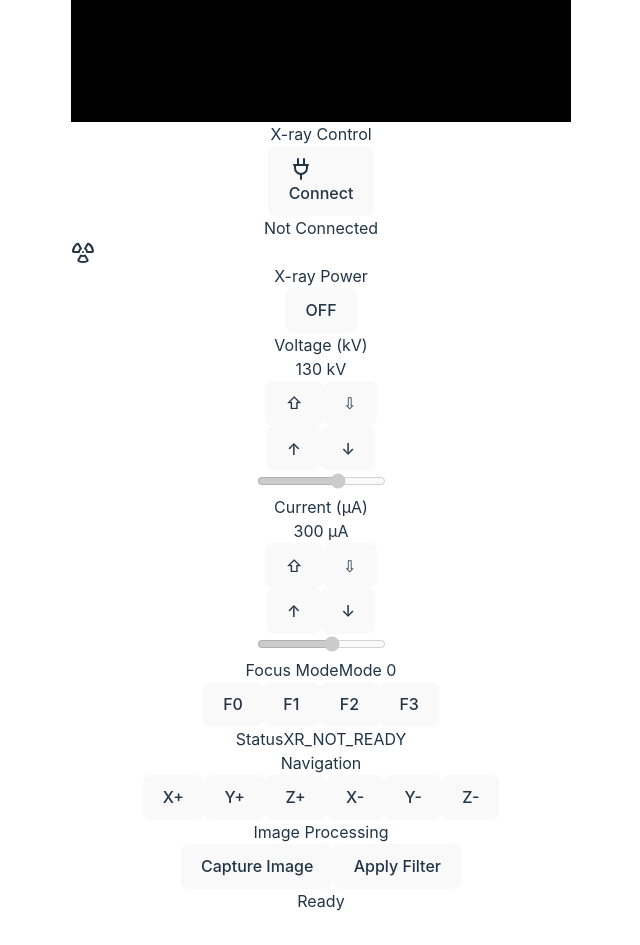
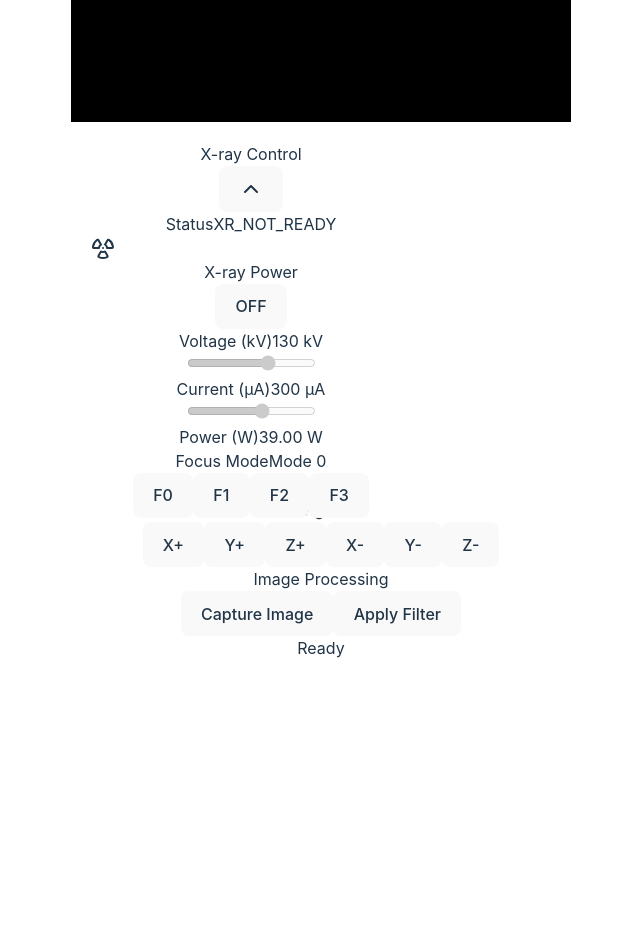
Before and after one commit to YulkonFU/React-Tailwind, a React (Vite) app: page / in a window 1280 px wide. Shown: the part 500-1445 px from the top of the page, without its empty margins (319-959 px from the left). After the commit the page ends 1192 px from the top, so only its background shows below. Built offline with nearby package versions, Linux system fonts and the light colour scheme.

Commit message:
XrayControl update complete

```diff
--- a/src/components/XrayControl.jsx
+++ b/src/components/XrayControl.jsx
@@ -1,60 +1,27 @@
-import { useState } from "react";
-import { Radiation, AlertTriangle, Plug2 } from "lucide-react";
+import { useState, useEffect } from "react";
+import { Radiation, AlertTriangle, ChevronUp, ChevronDown } from "lucide-react";
 
 const XrayControl = () => {
   const [xrayState, setXrayState] = useState({
-    connected: false,
     isPowered: false,
     isWarmedUp: false,
     voltage: 130,
     current: 300,
-    focus: 0, // 0-3 之间的离散值
+    focus: 0,
     status: "XR_NOT_READY",
   });
 
   const [showWarning, setShowWarning] = useState(false);
   const [warningMessage, setWarningMessage] = useState("");
+  const [position, setPosition] = useState({ x: 20, y: 20 });
+  const [isDragging, setIsDragging] = useState(false);
+  const [dragStart, setDragStart] = useState({ x: 0, y: 0 });
   const [showWarmupDialog, setShowWarmupDialog] = useState(false);
+  const [isCollapsed, setIsCollapsed] = useState(false);
 
-  // 处理连接和断开连接逻辑
-  const handleConnect = () => {
-    if (xrayState.connected) {
-      // 检查 X-ray 是否开启
-      if (xrayState.isPowered) {
-        setWarningMessage("Please turn off X-ray before disconnecting.");
-        setShowWarning(true);
-        return;
-      }
-      // 断开连接逻辑
-      setXrayState((prev) => ({
-        ...prev,
-        connected: false,
-        status: "XR_NOT_READY",
-      }));
-    } else {
-      // 连接逻辑
-      setXrayState((prev) => ({
-        ...prev,
-        connected: true,
-        status: "XR_READY",
-      }));
-    }
-  };
-
-  // 处理开关机逻辑
+  // 处理开关机
   const handlePowerToggle = () => {
-    if (!xrayState.connected) {
-      setWarningMessage("X-ray not connected. Please check connection.");
-      setShowWarning(true);
-      return;
-    }
-
     if (!xrayState.isPowered) {
-      setXrayState((prev) => ({
-        ...prev,
-        isPowered: true,
-        status: "XR_IS_COLD",
-      }));
       setShowWarmupDialog(true);
     } else {
       setXrayState((prev) => ({
@@ -66,126 +33,106 @@ const XrayControl = () => {
     }
   };
 
-  // 处理warmup逻辑
+  // 处理预热确认
   const handleWarmupConfirm = () => {
     setShowWarmupDialog(false);
-    // Start warmup process
-    setTimeout(() => {
     setXrayState((prev) => ({
       ...prev,
+      isPowered: true,
       isWarmedUp: true,
       status: "XR_IS_ON",
     }));
-    }, 2000);
   };
 
-  // 处理取消warmup逻辑
-  const handleWarmupCancel = () => {
-    setShowWarmupDialog(false);
-    // Reset to OFF state
-    setXrayState((prev) => ({
-      ...prev,
-      isPowered: false,
-      status: "XR_IS_OFF",
-    }));
-  };
-
-  // 调整电压和电流值
-  const adjustValue = (type, amount) => {
-    setXrayState((prev) => {
-      let newValue;
-      if (type === "voltage") {
-        newValue = Math.min(200, Math.max(0, prev.voltage + amount));
-        return { ...prev, voltage: newValue };
-      } else if (type === "current") {
-        newValue = Math.min(500, Math.max(0, prev.current + amount));
-        return { ...prev, current: newValue };
-      }
-      return prev;
+  // 处理拖动开始
+  const handleDragStart = (e) => {
+    setIsDragging(true);
+    setDragStart({
+      x: e.clientX - position.x,
+      y: e.clientY - position.y,
     });
   };
 
+  // 处理拖动
+  const handleDrag = (e) => {
+    if (isDragging) {
+      requestAnimationFrame(() => {
+        setPosition({
+          x: e.clientX - dragStart.x,
+          y: e.clientY - dragStart.y,
+        });
+      });
+    }
+  };
+
+  // 处理拖动结束
+  const handleDragEnd = () => {
+    setIsDragging(false);
+  };
+
+  // 计算功率
+  const calculatePower = () => {
+    return ((xrayState.voltage * xrayState.current) / 1000).toFixed(2);
+  };
+
+  useEffect(() => {
+    if (isDragging) {
+      window.addEventListener("mousemove", handleDrag);
+      window.addEventListener("mouseup", handleDragEnd);
+    }
+    return () => {
+      window.removeEventListener("mousemove", handleDrag);
+      window.removeEventListener("mouseup", handleDragEnd);
+    };
+  }, [isDragging]);
+
   return (
-    <div className="p-4 bg-gray-100 rounded-lg space-y-4">
-      {/* Warmup Dialog */}
-      {showWarmupDialog && (
-        <div className="fixed inset-0 bg-black bg-opacity-50 flex items-center justify-center z-50">
-          <div className="bg-white rounded-lg p-6 max-w-sm w-full mx-4">
-            <p className="text-gray-800 mb-6">
-              Current status is XR_IS_COLD. Do you want to proceed with warmup?
-            </p>
-            <div className="flex justify-end space-x-4">
+    <>
+      <div
+        className={`fixed bg-white rounded-lg shadow-lg will-change-transform`}
+        style={{
+          transform: `translate(${position.x}px, ${position.y}px)`,
+          transition: isDragging ? "none" : "transform 0.3s",
+          width: isCollapsed ? "40px" : "320px", // 增加宽度
+        }}
+      >
+        {/* 主控件头部 */}
+        <div
+          className="cursor-move py-3 px-4 bg-gray-100 rounded-t-lg flex justify-between items-center"
+          onMouseDown={handleDragStart}
+        >
+          {!isCollapsed && (
+            <h3 className="text-sm font-semibold">X-ray Control</h3>
+          )}
           <button
-                onClick={handleWarmupCancel}
-                className="px-4 py-2 text-gray-600 hover:bg-gray-100 rounded"
+            onClick={() => setIsCollapsed(!isCollapsed)}
+            className="p-1.5 hover:bg-gray-200 rounded"
           >
-                No
-              </button>
-              <button
-                onClick={handleWarmupConfirm}
-                className="px-4 py-2 bg-blue-500 text-white hover:bg-blue-600 rounded"
-              >
-                Yes
-              </button>
-            </div>
-          </div>
-        </div>
+            {isCollapsed ? (
+              <ChevronDown className="w-4 h-4" />
+            ) : (
+              <ChevronUp className="w-4 h-4" />
             )}
-
-      {/* Header */}
-      <div className="flex items-center justify-between mb-4">
-        <h3 className="text-sm font-semibold">X-ray Control</h3>
-        <button
-          onClick={handleConnect}
-          className={`flex items-center space-x-2 px-3 py-1 rounded ${
-            xrayState.isPowered
-              ? "bg-gray-100 cursor-not-allowed"
-              : "bg-white hover:bg-gray-50"
-          } border`}
-        >
-          <Plug2
-            className={`w-4 h-4 ${
-              xrayState.connected ? "text-green-500" : "text-gray-400"
-            }`}
-          />
-          <span className="text-xs">
-            {xrayState.connected ? "Disconnect" : "Connect"}
-          </span>
           </button>
         </div>
 
-      {/* Connection Status */}
-      <div className="flex items-center space-x-2 text-xs">
-        <div
-          className={`w-2 h-2 rounded-full ${
-            xrayState.connected ? "bg-green-500" : "bg-red-500"
-          }`}
-        />
-        <span className="text-gray-600">
-          {xrayState.connected ? "Connected" : "Not Connected"}
-        </span>
+        {/* 展开时显示的内容 */}
+        {!isCollapsed && (
+          <div className="p-5">
+            {/* 状态显示 */}
+            <div className="mb-4 p-3 bg-gray-100 rounded-lg">
+              <div className="flex justify-between items-center">
+                <span className="text-sm font-medium">Status</span>
+                <span className="text-sm">{xrayState.status}</span>
+              </div>
             </div>
 
-      {/* Warning Alert */}
-      {showWarning && (
-        <div className="flex items-center gap-2 p-3 mb-4 bg-red-100 border border-red-300 text-red-700 rounded-lg">
-          <AlertTriangle className="h-4 w-4" />
-          <p className="text-sm">{warningMessage}</p>
-          <button
-            onClick={() => setShowWarning(false)}
-            className="ml-auto text-red-700 hover:text-red-900"
-          >
-            ×
-          </button>
-        </div>
-      )}
-
             {/* Power Control */}
-      <div className="flex items-center justify-between p-3 bg-white rounded-lg shadow-sm">
+            <div className="flex items-center justify-between p-3 bg-white rounded-lg shadow-sm mb-4">
               <div className="flex items-center space-x-2">
                 <Radiation
                   className={`w-5 h-5 ${
-              xrayState.isPowered ? "text-red-600" : "text-gray-300"
+                    xrayState.isPowered ? "text-red-500" : "text-gray-400"
                   }`}
                 />
                 <span className="text-sm font-medium">X-ray Power</span>
@@ -194,55 +141,21 @@ const XrayControl = () => {
                 onClick={handlePowerToggle}
                 className={`px-4 py-2 rounded text-white ${
                   xrayState.isPowered
-              ? "bg-red-600 hover:bg-red-700"
-              : "bg-gray-300 hover:bg-gray-400"
+                    ? "bg-red-500 hover:bg-red-600"
+                    : "bg-gray-400 hover:bg-gray-500"
                 }`}
               >
                 {xrayState.isPowered ? "ON" : "OFF"}
               </button>
             </div>
 
-      {/* Controls Section */}
-      <div className={`space-y-4 ${!xrayState.isWarmedUp && "opacity-50"}`}>
+            {/* 控制面板 */}
+            <div className="space-y-4">
               {/* Voltage Control */}
               <div className="space-y-2">
                 <div className="flex justify-between">
                   <label className="text-sm font-medium">Voltage (kV)</label>
-            <div className="flex items-center gap-1">
                   <span className="text-sm">{xrayState.voltage} kV</span>
-              <div className="flex flex-col">
-                <button
-                  className="text-gray-600 hover:text-gray-800 disabled:text-gray-300"
-                  onClick={() => adjustValue("voltage", 10)}
-                  disabled={!xrayState.isWarmedUp}
-                >
-                  ⇧
-                </button>
-                <button
-                  className="text-gray-600 hover:text-gray-800 disabled:text-gray-300"
-                  onClick={() => adjustValue("voltage", -10)}
-                  disabled={!xrayState.isWarmedUp}
-                >
-                  ⇩
-                </button>
-              </div>
-              <div className="flex flex-col">
-                <button
-                  className="text-gray-600 hover:text-gray-800 disabled:text-gray-300"
-                  onClick={() => adjustValue("voltage", 1)}
-                  disabled={!xrayState.isWarmedUp}
-                >
-                  ↑
-                </button>
-                <button
-                  className="text-gray-600 hover:text-gray-800 disabled:text-gray-300"
-                  onClick={() => adjustValue("voltage", -1)}
-                  disabled={!xrayState.isWarmedUp}
-                >
-                  ↓
-                </button>
-              </div>
-            </div>
                 </div>
                 <input
                   type="range"
@@ -256,7 +169,7 @@ const XrayControl = () => {
                     }))
                   }
                   className="w-full"
-            disabled={!xrayState.isWarmedUp}
+                  disabled={!xrayState.isPowered}
                 />
               </div>
 
@@ -264,41 +177,7 @@ const XrayControl = () => {
               <div className="space-y-2">
                 <div className="flex justify-between">
                   <label className="text-sm font-medium">Current (µA)</label>
-            <div className="flex items-center gap-1">
                   <span className="text-sm">{xrayState.current} µA</span>
-              <div className="flex flex-col">
-                <button
-                  className="text-gray-600 hover:text-gray-800 disabled:text-gray-300"
-                  onClick={() => adjustValue("current", 10)}
-                  disabled={!xrayState.isWarmedUp}
-                >
-                  ⇧
-                </button>
-                <button
-                  className="text-gray-600 hover:text-gray-800 disabled:text-gray-300"
-                  onClick={() => adjustValue("current", -10)}
-                  disabled={!xrayState.isWarmedUp}
-                >
-                  ⇩
-                </button>
-              </div>
-              <div className="flex flex-col">
-                <button
-                  className="text-gray-600 hover:text-gray-800 disabled:text-gray-300"
-                  onClick={() => adjustValue("current", 1)}
-                  disabled={!xrayState.isWarmedUp}
-                >
-                  ↑
-                </button>
-                <button
-                  className="text-gray-600 hover:text-gray-800 disabled:text-gray-300"
-                  onClick={() => adjustValue("current", -1)}
-                  disabled={!xrayState.isWarmedUp}
-                >
-                  ↓
-                </button>
-              </div>
-            </div>
                 </div>
                 <input
                   type="range"
@@ -312,8 +191,16 @@ const XrayControl = () => {
                     }))
                   }
                   className="w-full"
-            disabled={!xrayState.isWarmedUp}
+                  disabled={!xrayState.isPowered}
                 />
+              </div>
+
+              {/* Power Display */}
+              <div className="space-y-2">
+                <div className="flex justify-between">
+                  <label className="text-sm font-medium">Power (W)</label>
+                  <span className="text-sm">{calculatePower()} W</span>
+                </div>
               </div>
 
               {/* Focus Control */}
@@ -329,12 +216,14 @@ const XrayControl = () => {
                       onClick={() =>
                         setXrayState((prev) => ({ ...prev, focus: mode }))
                       }
-                disabled={!xrayState.isWarmedUp}
+                      disabled={!xrayState.isPowered}
                       className={`p-2 rounded ${
                         xrayState.focus === mode
                           ? "bg-blue-500 text-white"
                           : "bg-gray-100 text-gray-700 hover:bg-gray-200"
-                } ${!xrayState.isWarmedUp && "opacity-50 cursor-not-allowed"}`}
+                      } ${
+                        !xrayState.isPowered && "opacity-50 cursor-not-allowed"
+                      }`}
                     >
                       F{mode}
                     </button>
@@ -343,14 +232,49 @@ const XrayControl = () => {
               </div>
             </div>
 
-      {/* Status Display */}
-      <div className="mt-4 p-3 bg-gray-200 rounded-lg">
-        <div className="flex justify-between items-center">
-          <span className="text-sm font-medium">Status</span>
-          <span className="text-sm">{xrayState.status}</span>
+            {/* Warning Alert */}
+            {showWarning && (
+              <div className="flex items-center gap-2 p-3 mt-4 bg-red-100 border border-red-300 text-red-700 rounded-lg">
+                <AlertTriangle className="h-4 w-4" />
+                <p className="text-sm">{warningMessage}</p>
+                <button
+                  onClick={() => setShowWarning(false)}
+                  className="ml-auto text-red-700 hover:text-red-900"
+                >
+                  ×
+                </button>
+              </div>
+            )}
+          </div>
+        )}
+
+        {/* Warmup Dialog - 相对于组件定位 */}
+        {showWarmupDialog && (
+          <div className="absolute inset-0 bg-black bg-opacity-50 flex items-center justify-center rounded-lg">
+            <div className="bg-white p-4 rounded-lg shadow-lg w-[80%]">
+              <h3 className="text-lg font-medium mb-2">Warm-up Required</h3>
+              <p className="text-sm text-gray-600 mb-4">
+                Do you want to proceed with warm-up?
+              </p>
+              <div className="flex justify-end space-x-2">
+                <button
+                  onClick={() => setShowWarmupDialog(false)}
+                  className="px-4 py-2 text-sm text-gray-600 hover:bg-gray-100 rounded"
+                >
+                  Cancel
+                </button>
+                <button
+                  onClick={handleWarmupConfirm}
+                  className="px-4 py-2 text-sm text-white bg-blue-500 hover:bg-blue-600 rounded"
+                >
+                  Yes, Proceed
+                </button>
               </div>
             </div>
           </div>
+        )}
+      </div>
+    </>
   );
 };
 
```
Lines whose indentation alone changed are shown as unchanged.
